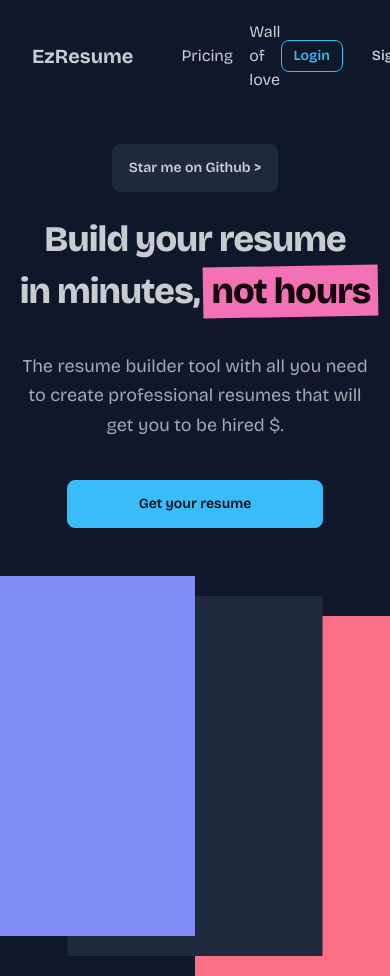
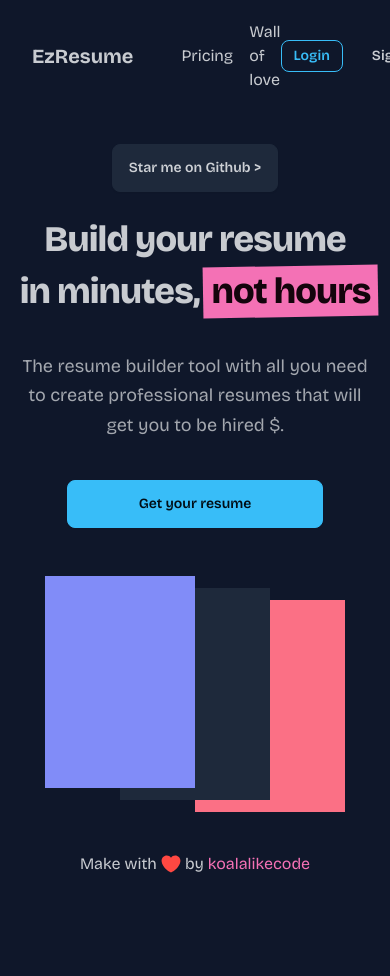
Before and after one commit to koalalikecode/EzResume, a Next.js app: page / in a window 390 px wide. Shown: the top 976 px of the page. After the commit the page ends 892 px from the top, so only its background shows below. Built offline with nearby package versions, Linux system fonts and the light colour scheme; no server answers.

Commit message:
📱 Fix mobile homepage ui

```diff
--- a/app/page.tsx
+++ b/app/page.tsx
@@ -62,14 +62,14 @@ export default async function Home() {
             </Link>
           </div>
           <div className="relative max-md:-m-4 max-w-xl lg:w-full">
-            <div className="absolute left-0 top-10">
-              <ResumeThumbnail className="w-[255px] min-w-[255px] h-[360px] bg-error" />
+            <div className="absolute left-0 sm:top-10 top-6">
+              <ResumeThumbnail className="sm:w-[255px] sm:min-w-[255px] sm:h-[360px] w-[150px] min-w-[150px] h-[212px] bg-error" />
             </div>
-            <div className="absolute left-1/2 -translate-x-1/2 top-5">
-              <ResumeThumbnail className="w-[255px] min-w-[255px] h-[360px] bg-neutral" />
+            <div className="absolute left-1/2 -translate-x-1/2 sm:top-5 top-3">
+              <ResumeThumbnail className="sm:w-[255px] sm:min-w-[255px] sm:h-[360px] w-[150px] min-w-[150px] h-[212px] bg-neutral" />
             </div>
             <div className="absolute right-0 top-0">
-              <ResumeThumbnail className="w-[255px] min-w-[255px] h-[360px] bg-secondary" />
+              <ResumeThumbnail className="sm:w-[255px] sm:min-w-[255px] sm:h-[360px] w-[150px] min-w-[150px] h-[212px] bg-secondary" />
             </div>
           </div>
         </section>
--- a/components/home/AuthenContainer.tsx
+++ b/components/home/AuthenContainer.tsx
@@ -26,13 +26,12 @@ function AuthenContainer({ user }: { user: User | null }) {
 
   return (
     <React.Fragment>
+      {user ? (
+        <div className="flex">
+          <AvaButton userId={user.id} />
+        </div>
+      ) : (
         <div className="flex gap-4">
-        {user ? (
-          <>
-            <AvaButton userId={user.id} />
-          </>
-        ) : (
-          <>
           <button
             className="btn btn-outline btn-primary btn-sm"
             onClick={handleOpenLoginDialog}
@@ -45,9 +44,9 @@ function AuthenContainer({ user }: { user: User | null }) {
           >
             Sign Up
           </button>
-          </>
+        </div>
       )}
-      </div>
+
       {!user && (
         <>
           <LoginDialog
```
Lines whose indentation alone changed are shown as unchanged.
